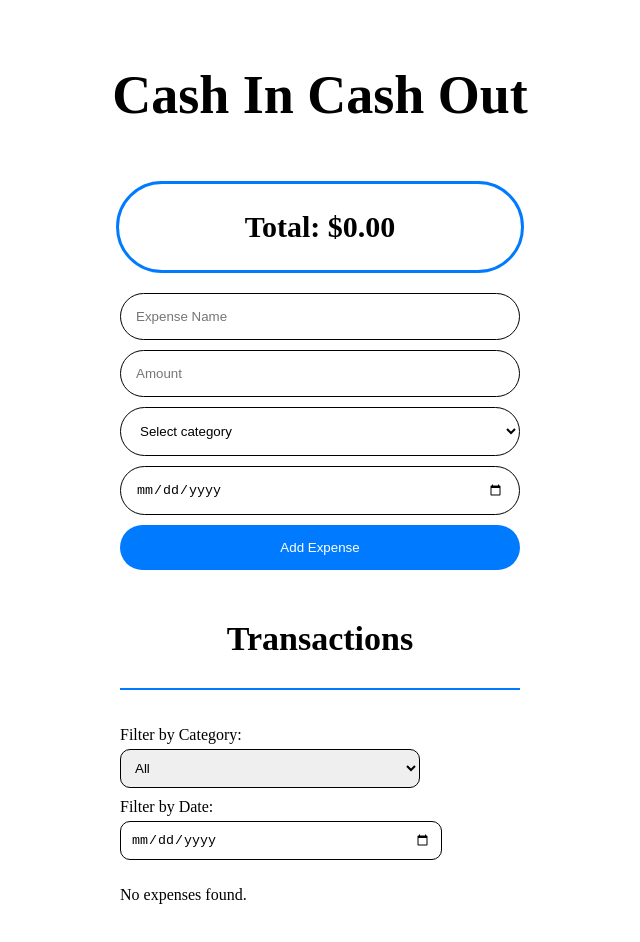
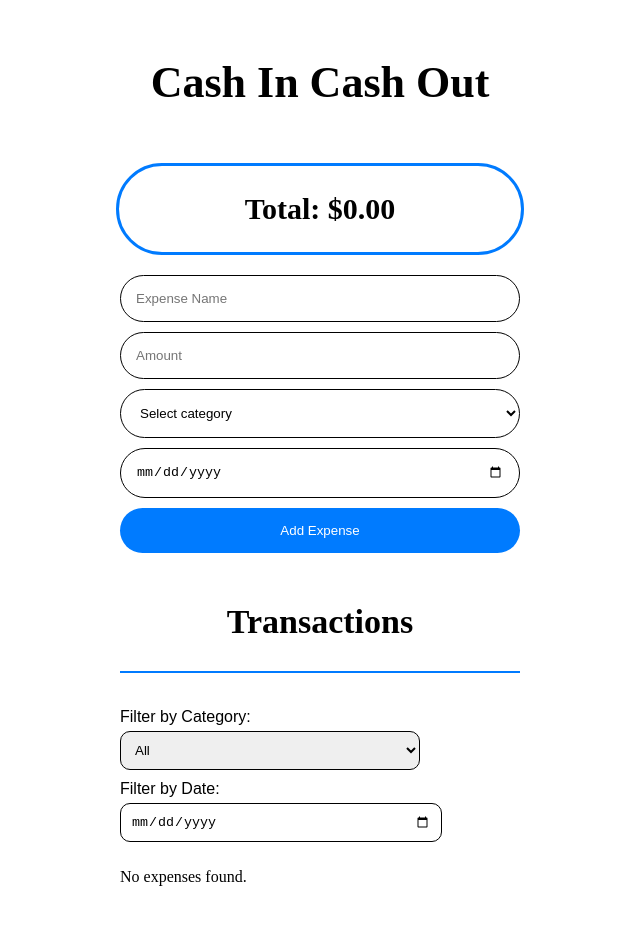
Before and after one commit to ahsan37/ExpenseTracker, a React (Create React App) app: page / in a window 1280 px wide. Shown: the top 942 px of the page, without its empty margins (320-960 px from the left). Built offline with nearby package versions, Linux system fonts and the light colour scheme.

Commit message:
changing date

```diff
--- a/src/App.js
+++ b/src/App.js
@@ -49,7 +49,7 @@ const ListWrapper = styled.div`
 
 const Title = styled.h1`
   text-align: center;
-  font-size: 54px;
+  font-size: 44px;
   margin-bottom: 55px;
 `;
 
--- a/src/components/ExpenseList.js
+++ b/src/components/ExpenseList.js
@@ -13,7 +13,7 @@ const FiltersWrapper = styled.div`
 
 const FilterLabel = styled.label`
   margin-bottom: 5px;
-  font-fanily: Ariel;
+  font-family: Arial;
 `;
 
 const FilterSelect = styled.select`
@@ -30,11 +30,12 @@ const FilterInput = styled.input`
   border-radius: 10px;
   width: 300px;
   margin-bottom: 10px;
-  backgroundColor: 'white',
-
 `;
 
-
+const StyledDateInput = styled(FilterInput)`
+  appearance: none;
+  background-color: white;
+`;
 
 const ExpenseList = () => {
   const { expenses } = useExpenseState();
@@ -70,7 +71,7 @@ const ExpenseList = () => {
           <option value="Miscellaneous">Miscellaneous</option>
         </FilterSelect>
         <FilterLabel htmlFor="dateFilter">Filter by Date:</FilterLabel>
-        <FilterInput
+        <StyledDateInput
           id="dateFilter"
           type="date"
           value={selectedDate}
```
